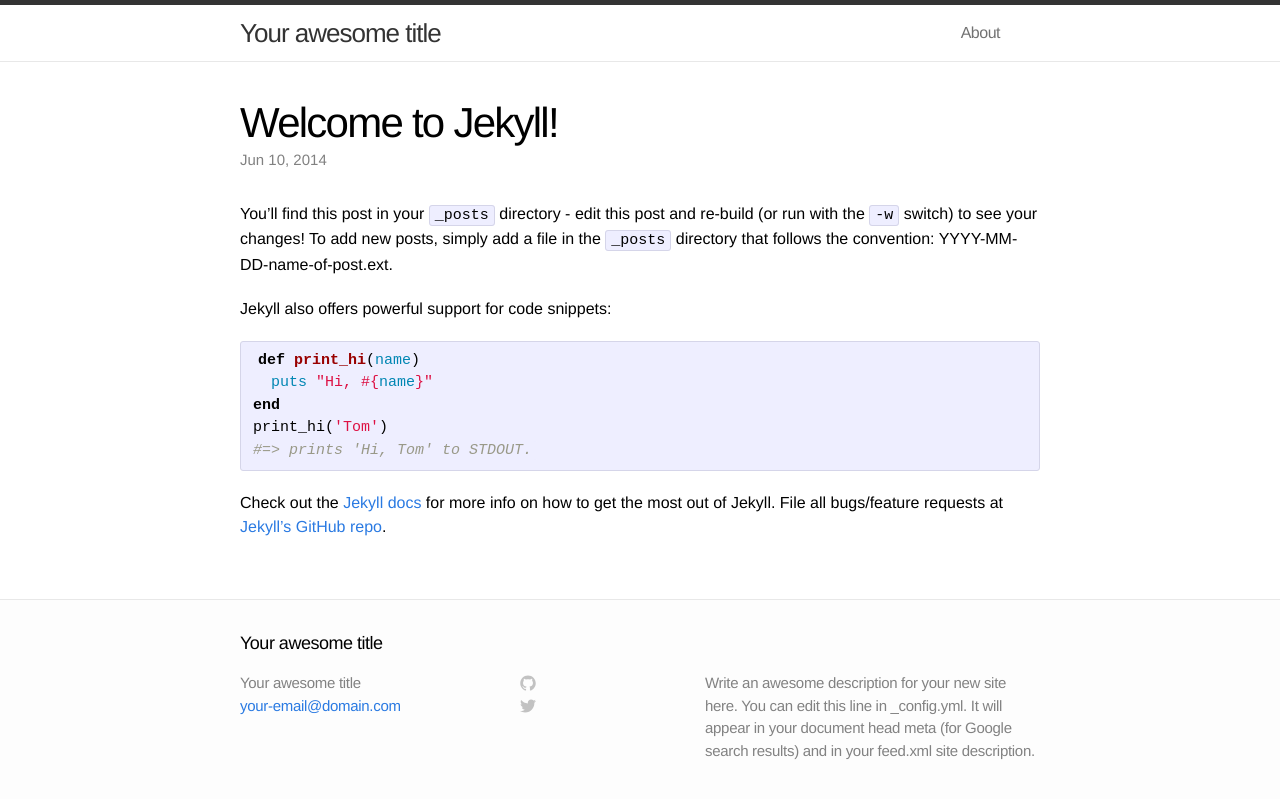
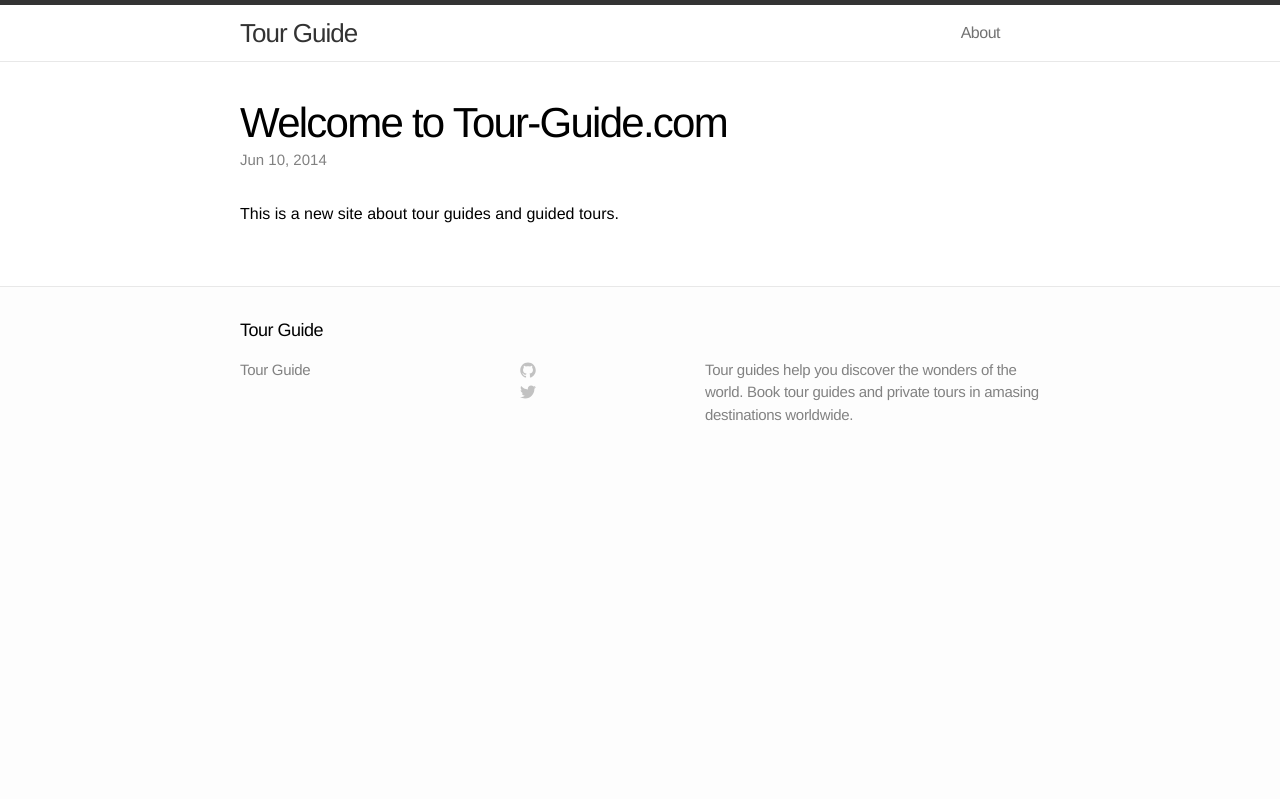
Before and after one commit to julien51/tour-guide.com, a Jekyll site: the page built from _posts/2014-06-10-welcome-to-jekyll.markdown, in a window 1280 px wide. Shown: the top 799 px of the page. Built offline with Jekyll 4.4.1, drawn with Linux system fonts in a browser that asks for light colours.

Commit message:
tour guide first page

```diff
--- a/_config.yml
+++ b/_config.yml
@@ -1,9 +1,9 @@
 # Site settings
-title: Your awesome title
-email: your-email@domain.com
-description: "Write an awesome description for your new site here. You can edit this line in _config.yml. It will appear in your document head meta (for Google search results) and in your feed.xml site description."
+title: Tour Guide
+email:
+description: "Tour guides help you discover the wonders of the world. Book tour guides and private tours in amasing destinations worldwide. "
 baseurl: ""
-url: "http://yourdomain.com"
+url: "http://tour-guide.com/"
 
 # Build settings
 markdown: kramdown
--- a/_posts/2014-06-10-welcome-to-jekyll.markdown
+++ b/_posts/2014-06-10-welcome-to-jekyll.markdown
@@ -1,24 +1,7 @@
 ---
 layout: post
-title:  "Welcome to Jekyll!"
+title:  "Welcome to Tour-Guide.com"
 date:   2014-06-10 21:30:37
-categories: jekyll update
 ---
 
-You'll find this post in your `_posts` directory - edit this post and re-build (or run with the `-w` switch) to see your changes!
-To add new posts, simply add a file in the `_posts` directory that follows the convention: YYYY-MM-DD-name-of-post.ext.
-
-Jekyll also offers powerful support for code snippets:
-
-{% highlight ruby %}
-def print_hi(name)
-  puts "Hi, #{name}"
-end
-print_hi('Tom')
-#=> prints 'Hi, Tom' to STDOUT.
-{% endhighlight %}
-
-Check out the [Jekyll docs][jekyll] for more info on how to get the most out of Jekyll. File all bugs/feature requests at [Jekyll's GitHub repo][jekyll-gh].
-
-[jekyll-gh]: https://github.com/jekyll/jekyll
-[jekyll]:    http://jekyllrb.com
+This is a new site about tour guides and guided tours.
```
Also changed, not shown: about.md (+1 -5 lines).
